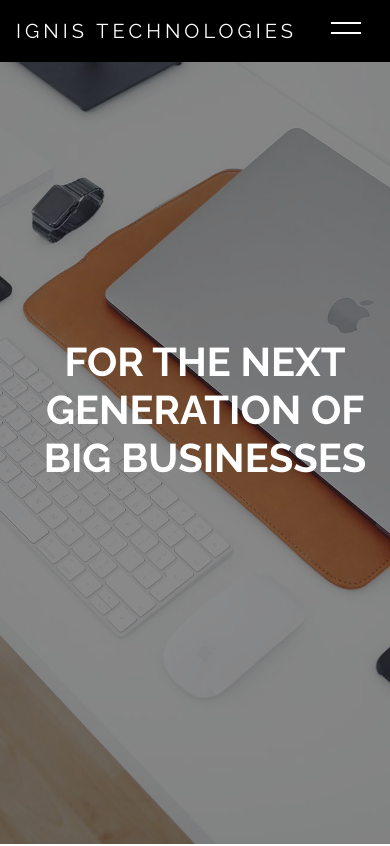
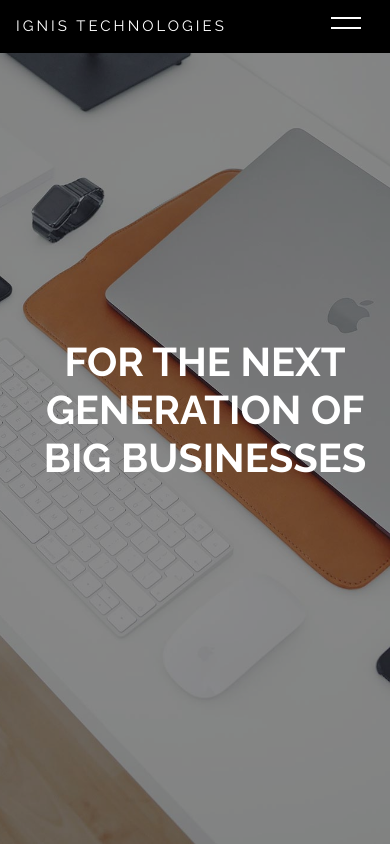
Before and after one commit to Console45/ignis-technologies, a plain HTML site: page index.html in a window 390 px wide. Shown: the top 846 px of the page. Drawn offline with nearby package versions, Linux system fonts and the light colour scheme; files whose address does not match are found by name.

Commit message:
adjusted font size of navbar-brand

```diff
--- a/index.html
+++ b/index.html
@@ -21,7 +21,13 @@
 
   <!-- Theme Style -->
   <link rel="stylesheet" href="css/style.css">
-
+<style>
+  @media screen and (max-width: 500px){
+    #navbar-brand{
+    font-size: 15px;
+  }
+  }
+</style>
 </head>
 
 <body>
@@ -29,7 +35,7 @@
   <header role="banner">
     <nav class="navbar navbar-expand-lg  bg-dark">
       <div class="container-fluid">
-        <a class="navbar-brand " href="index.html">Ignis Technologies</a>
+        <a class="navbar-brand" id='navbar-brand' href="index.html">Ignis Technologies</a>
 
         <button class="navbar-toggler" type="button" data-toggle="collapse" data-target="#navbarsExample05"
           aria-controls="navbarsExample05" aria-expanded="false" aria-label="Toggle navigation">
@@ -156,8 +162,6 @@
           life. We provide services to various sectors of the economy. We
           provide services to schools, hospitals, corporate businesses ,
           religious bodies,the government and individuals.</p>
-
-
         </div>
         <div class="col-lg-6">
           <div class="row mt-5">
```
